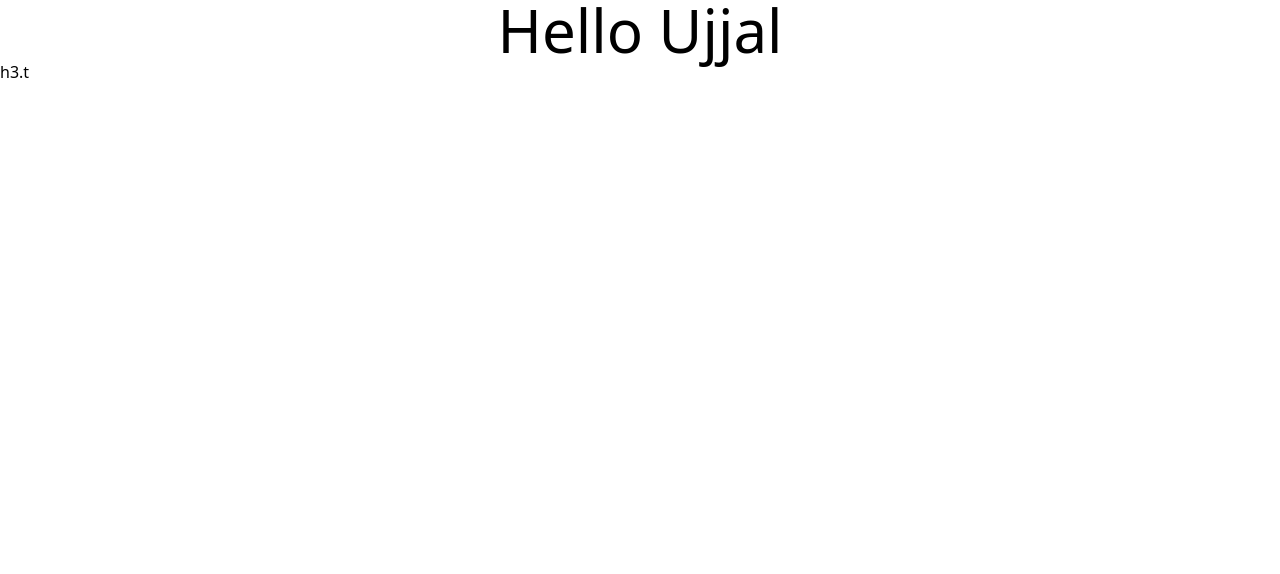
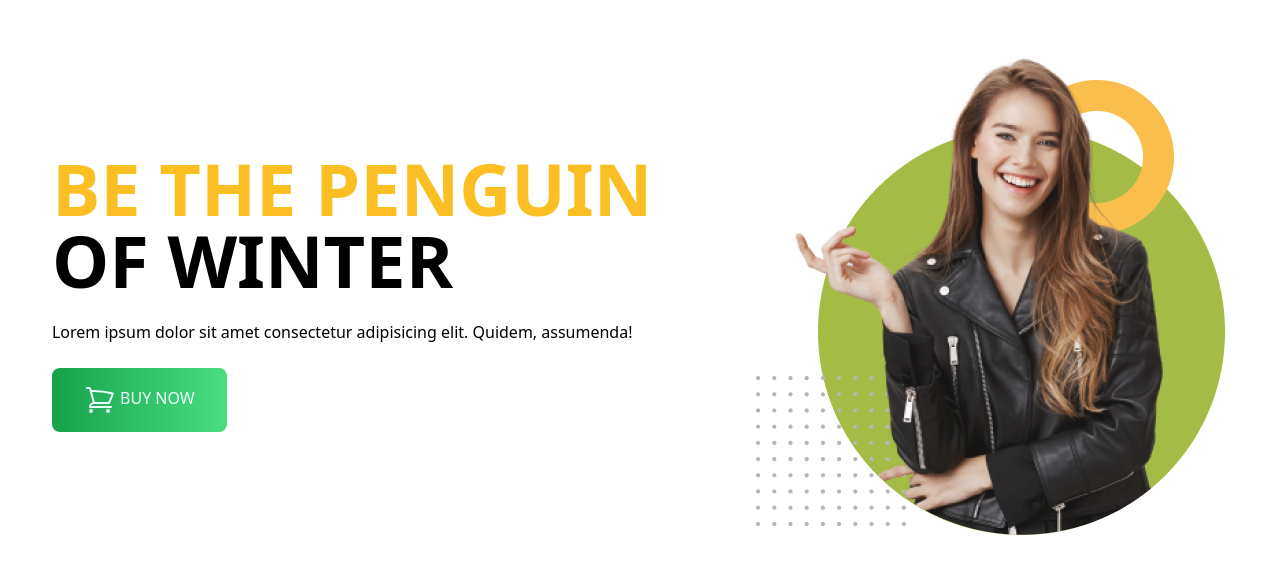
Before and after one commit to Ujjal-ENG/penguin_fashion, a plain HTML site: page index.html in a window 1280 px wide. Drawn offline with nearby package versions, Linux system fonts and the light colour scheme.

Commit message:
leart the new things

```diff
--- a/index.html
+++ b/index.html
@@ -16,9 +16,56 @@
 <body>
 
 
-  <h1 class="text-6xl text-center">Hello Ujjal</h1>
+  <!-- This is the header part -->
+  <header class="container mx-auto">
 
-  h3.t
+    <!-- Nav Part -->
+
+
+    <!-- banner -->
+    <section class="flex justify-around items-center mt-12 ">
+
+      <div class="space-y-6">
+        <h1 class="text-7xl font-semibold uppercase"><span class="text-amber-400">Be the Penguin</span><br>of
+          winter
+        </h1>
+        <p>
+          Lorem ipsum dolor sit amet consectetur adipisicing elit. Quidem, assumenda!
+
+        </p>
+
+        <button type="button"
+          class="px-8 py-4 rounded-lg text-cyan-50 uppercase bg-gradient-to-r from-green-600 to-green-400 ">
+          <svg xmlns="http://www.w3.org/2000/svg" fill="none" viewBox="0 0 24 24" stroke-width="1.5"
+            stroke="currentColor" class="w-8 h-8 inline">
+            <path stroke-linecap="round" stroke-linejoin="round"
+              d="M2.25 3h1.386c.51 0 .955.343 1.087.835l.383 1.437M7.5 14.25a3 3 0 00-3 3h15.75m-12.75-3h11.218c1.121-2.3 2.1-4.684 2.924-7.138a60.114 60.114 0 00-16.536-1.84M7.5 14.25L5.106 5.272M6 20.25a.75.75 0 11-1.5 0 .75.75 0 011.5 0zm12.75 0a.75.75 0 11-1.5 0 .75.75 0 011.5 0z" />
+          </svg>
+
+          buy
+          now</button>
+      </div>
+
+      <div>
+        <img src="./images/model.png" alt="">
+      </div>
+
+    </section>
+
+
+  </header>
+
+
+  <!-- This is the main part -->
+  <main>
+
+  </main>
+
+
+  <!-- This is the footer part -->
+  <footer>
+
+  </footer>
 
 </body>
 
```
